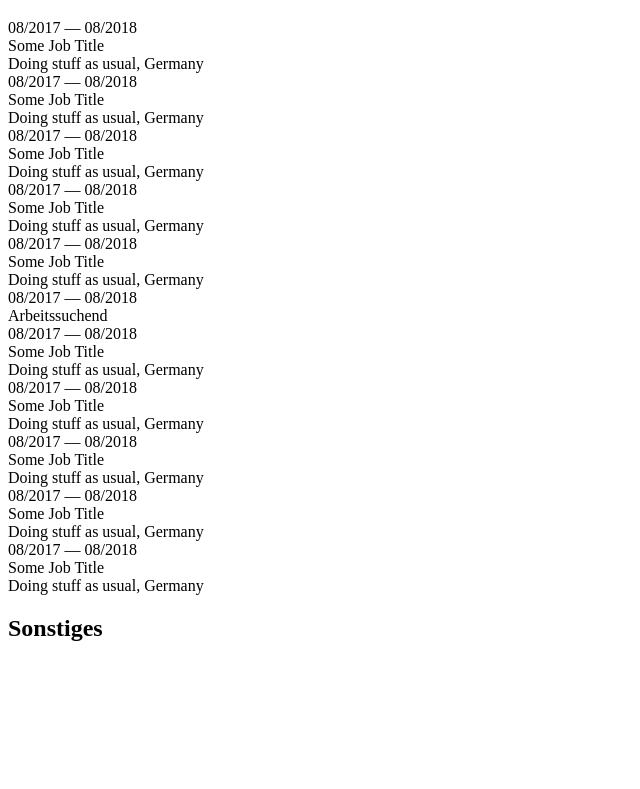
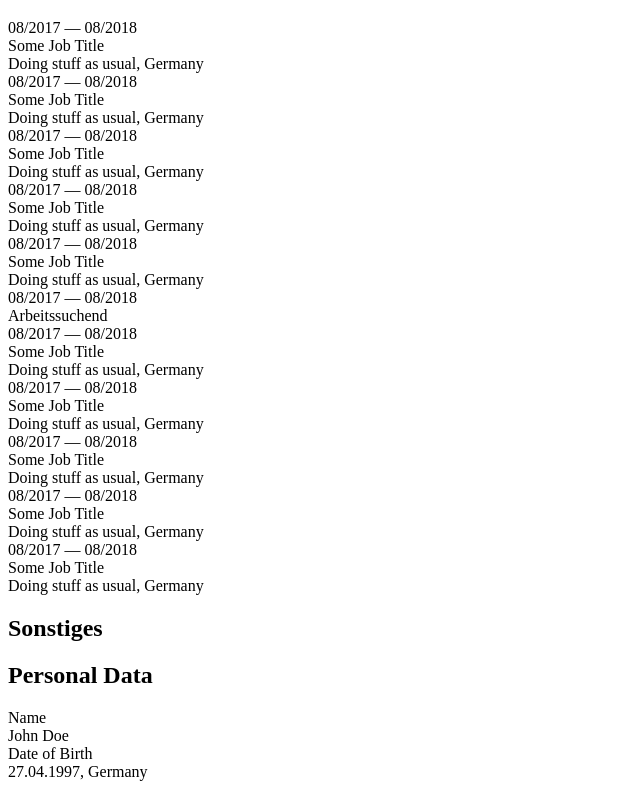
Before and after one commit to theovier/printable-multipage-cv, a Vue app: page / in a window 1280 px wide. Shown: the part 850-1639 px from the top of the page, without its empty margins (0-640 px from the left). Before the commit the page ends 1512 px from the top, so only its background shows below. Built offline with nearby package versions, Linux system fonts and the light colour scheme; the HTML template or start-up script is replaced by a standard one.

Commit message:
add personal data section

```diff
--- /dev/null
+++ b/src/components/PersonalEntry.vue
@@ -0,0 +1,17 @@
+<template>
+	<div class="flex justify-between text-sm">
+		<div class="w-full">{{ name }}</div>
+		<div class="w-full">
+			<div class="">
+				{{ content }}
+			</div>
+		</div>
+	</div>
+</template>
+
+<script setup>
+defineProps({
+	name: { type: String, required: true },
+	content: { type: String, default: "" },
+});
+</script>
--- /dev/null
+++ b/src/components/PersonalSection.vue
@@ -0,0 +1,14 @@
+<template>
+	<div>
+		<section-header text="Personal Data" />
+		<div class="space-y-2">
+			<entry name="Name" content="John Doe" />
+			<entry name="Date of Birth" content="27.04.1997, Germany" />
+		</div>
+	</div>
+</template>
+
+<script setup>
+import SectionHeader from "@/components/headers/SectionHeader.vue";
+import Entry from "@/components/PersonalEntry.vue";
+</script>
--- a/src/views/Playground.vue
+++ b/src/views/Playground.vue
@@ -6,6 +6,7 @@
 		<template #header>
 			<page-header headline="Sonstiges" />
 		</template>
+		<personal-section />
 	</page>
 </template>
 
@@ -15,4 +16,5 @@ import Letter from "@/views/pages/Letter.vue";
 import History from "@/views/pages/History.vue";
 import Page from "@/views/pages/Page.vue";
 import PageHeader from "@/components/headers/PageHeader.vue";
+import PersonalSection from "@/components/PersonalSection.vue";
 </script>
```
